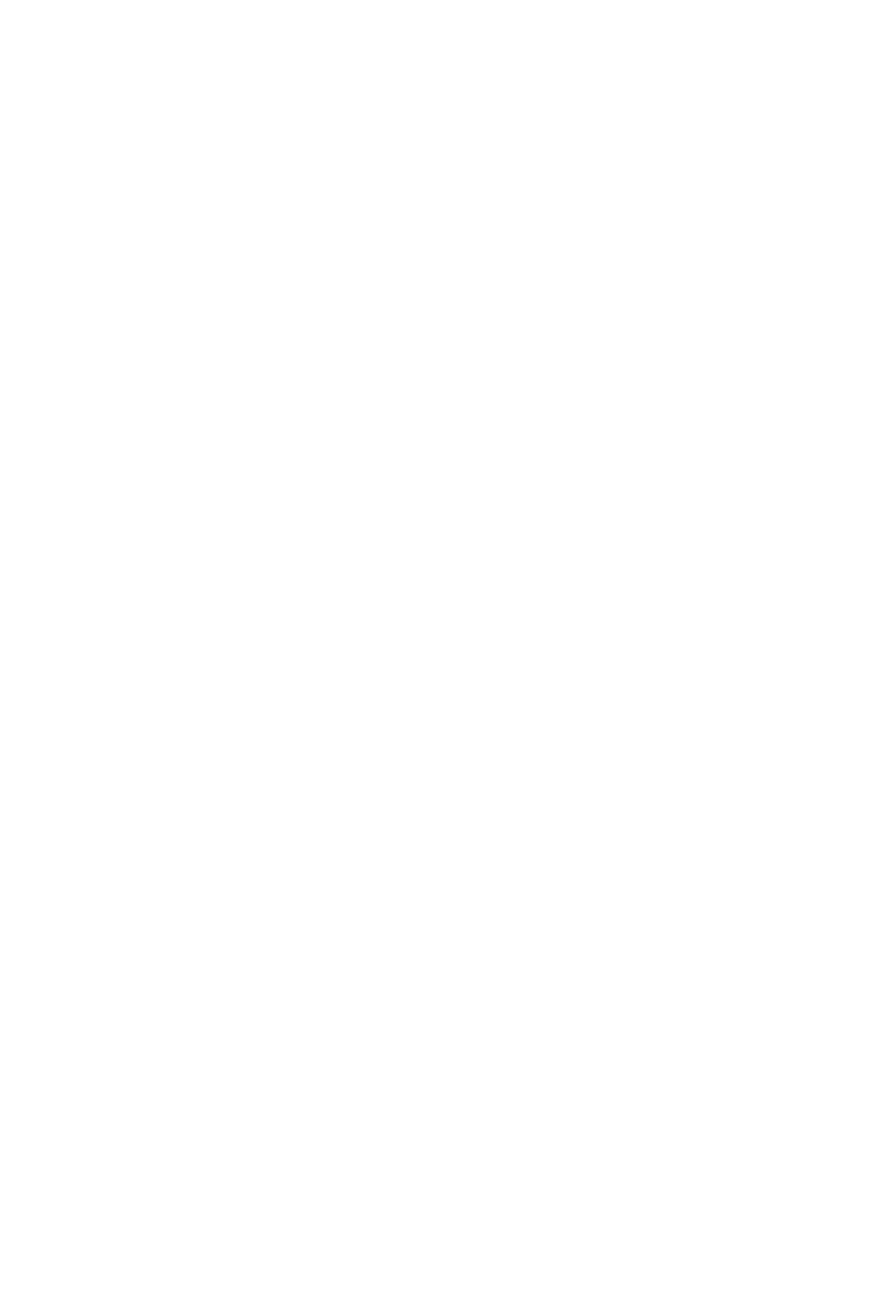
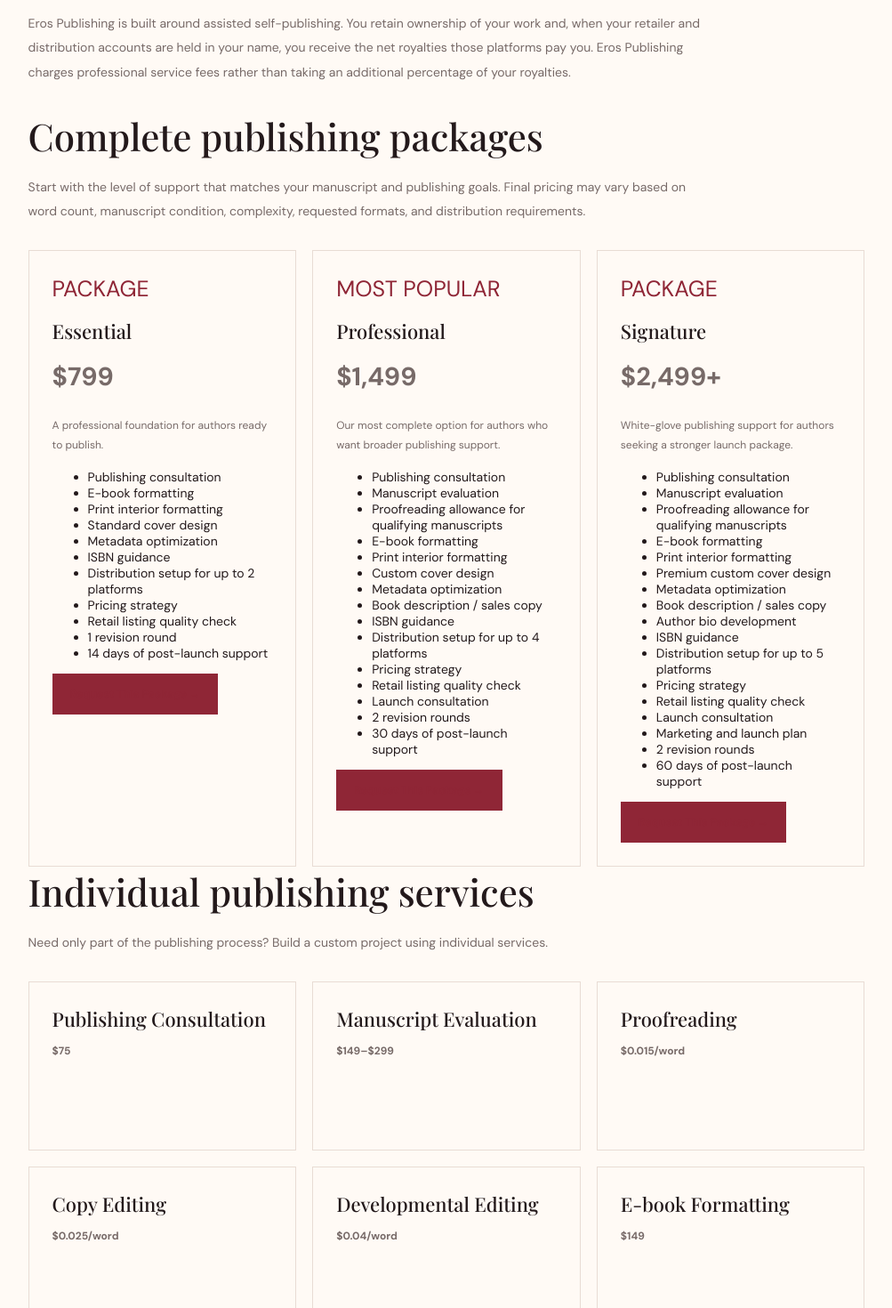
Before and after one commit to erospublish-bit/eros-publishing, a Next.js app: page /publishing-pricing in a window 1280 px wide. Before the commit this address had no page. Shown: the part 920-2390 px from the top of the page at 89% size, without its empty margins (138-1141 px from the left). Before the commit the page ends 800 px from the top, so only its background shows below. Built offline with nearby package versions, Linux system fonts and the light colour scheme; a web font is replaced by a local one.

Commit message:
Add publishing services pricing page

```diff
--- /dev/null
+++ b/app/publishing-pricing/page.tsx
@@ -0,0 +1,201 @@
+import type { Metadata } from 'next';
+import Link from 'next/link';
+import { PageShell } from '@/components/PageShell';
+
+export const metadata: Metadata = {
+  title: 'Publishing Services & Pricing | Eros Publishing',
+  description:
+    'Explore transparent self-publishing service pricing from Eros Publishing, including editing, formatting, cover design, distribution setup, and complete publishing packages.',
+};
+
+const individualServices = [
+  ['Publishing Consultation', '$75'],
+  ['Manuscript Evaluation', '$149–$299'],
+  ['Proofreading', '$0.015/word'],
+  ['Copy Editing', '$0.025/word'],
+  ['Developmental Editing', '$0.04/word'],
+  ['E-book Formatting', '$149'],
+  ['Print Interior Formatting', '$199'],
+  ['E-book + Print Formatting', '$299'],
+  ['Standard Cover Design', '$249'],
+  ['Premium Custom Cover', '$399+'],
+  ['ISBN / Publishing Setup Assistance', '$99'],
+  ['Single Distribution Platform Setup', '$199'],
+  ['Distribution Setup — Up to 4 Platforms', '$399'],
+  ['Additional Distribution Platform', '$75'],
+  ['Additional Book Setup', '$199+'],
+  ['Book Description / Sales Copy', '$99'],
+  ['Metadata, Categories & Keywords', '$99'],
+  ['Author Bio Development', '$75'],
+  ['Launch Consultation', '$149'],
+  ['30-Day Publishing Support', '$199'],
+];
+
+const packages = [
+  {
+    name: 'Essential',
+    price: '$799',
+    tagline: 'A professional foundation for authors ready to publish.',
+    features: [
+      'Publishing consultation',
+      'E-book formatting',
+      'Print interior formatting',
+      'Standard cover design',
+      'Metadata optimization',
+      'ISBN guidance',
+      'Distribution setup for up to 2 platforms',
+      'Pricing strategy',
+      'Retail listing quality check',
+      '1 revision round',
+      '14 days of post-launch support',
+    ],
+  },
+  {
+    name: 'Professional',
+    price: '$1,499',
+    tagline: 'Our most complete option for authors who want broader publishing support.',
+    featured: true,
+    features: [
+      'Publishing consultation',
+      'Manuscript evaluation',
+      'Proofreading allowance for qualifying manuscripts',
+      'E-book formatting',
+      'Print interior formatting',
+      'Custom cover design',
+      'Metadata optimization',
+      'Book description / sales copy',
+      'ISBN guidance',
+      'Distribution setup for up to 4 platforms',
+      'Pricing strategy',
+      'Retail listing quality check',
+      'Launch consultation',
+      '2 revision rounds',
+      '30 days of post-launch support',
+    ],
+  },
+  {
+    name: 'Signature',
+    price: '$2,499+',
+    tagline: 'White-glove publishing support for authors seeking a stronger launch package.',
+    features: [
+      'Publishing consultation',
+      'Manuscript evaluation',
+      'Proofreading allowance for qualifying manuscripts',
+      'E-book formatting',
+      'Print interior formatting',
+      'Premium custom cover design',
+      'Metadata optimization',
+      'Book description / sales copy',
+      'Author bio development',
+      'ISBN guidance',
+      'Distribution setup for up to 5 platforms',
+      'Pricing strategy',
+      'Retail listing quality check',
+      'Launch consultation',
+      'Marketing and launch plan',
+      '2 revision rounds',
+      '60 days of post-launch support',
+    ],
+  },
+];
+
+export default function PublishingPricingPage() {
+  return (
+    <PageShell
+      eyebrow="TRANSPARENT SELF-PUBLISHING PRICING"
+      title="Professional publishing support"
+      accent="without giving up your royalties."
+      intro="Choose the publishing support that fits your book. Eros Publishing offers transparent service-based pricing for editing, design, formatting, distribution setup, and complete self-publishing packages."
+    >
+      <section>
+        <h2 className="page-section-heading">Your book. Your rights. Your royalties.</h2>
+        <p className="page-lead">
+          Eros Publishing is built around assisted self-publishing. You retain ownership of your work and,
+          when your retailer and distribution accounts are held in your name, you receive the net royalties
+          those platforms pay you. Eros Publishing charges professional service fees rather than taking an
+          additional percentage of your royalties.
+        </p>
+      </section>
+
+      <section>
+        <h2 className="page-section-heading">Complete publishing packages</h2>
+        <p className="page-lead">
+          Start with the level of support that matches your manuscript and publishing goals. Final pricing
+          may vary based on word count, manuscript condition, complexity, requested formats, and distribution requirements.
+        </p>
+        <div className="page-card-grid">
+          {packages.map((pkg) => (
+            <article className="page-card" key={pkg.name}>
+              <div className="card-icon">{pkg.featured ? 'MOST POPULAR' : 'PACKAGE'}</div>
+              <h3>{pkg.name}</h3>
+              <p><strong style={{ fontSize: '1.8rem' }}>{pkg.price}</strong></p>
+              <p>{pkg.tagline}</p>
+              <ul>
+                {pkg.features.map((feature) => <li key={feature}>{feature}</li>)}
+              </ul>
+              <Link className="button button-primary" href="/contact">Request This Package →</Link>
+            </article>
+          ))}
+        </div>
+      </section>
+
+      <section>
+        <h2 className="page-section-heading">Individual publishing services</h2>
+        <p className="page-lead">
+          Need only part of the publishing process? Build a custom project using individual services.
+        </p>
+        <div className="page-card-grid">
+          {individualServices.map(([service, price]) => (
+            <article className="page-card" key={service}>
+              <h3>{service}</h3>
+              <p><strong>{price}</strong></p>
+            </article>
+          ))}
+        </div>
+      </section>
+
+      <section>
+        <h2 className="page-section-heading">Eros Complete Publishing</h2>
+        <div className="page-card">
+          <div className="card-icon">PREMIUM</div>
+          <h3>Starting at $3,999</h3>
+          <p>
+            For authors who want comprehensive support from manuscript refinement through publication and launch.
+            A custom scope may include developmental editing, copy editing or proofreading, premium cover design,
+            print and e-book formatting, metadata optimization, ISBN guidance, broad distribution setup, author bio,
+            book description, launch strategy, marketing materials, multiple revision rounds, and up to 90 days of post-publication support.
+          </p>
+          <Link className="button button-primary" href="/contact">Request a Custom Quote →</Link>
+        </div>
+      </section>
+
+      <section>
+        <h2 className="page-section-heading">How payment works</h2>
+        <ul className="page-list">
+          <li><strong>50% deposit to begin.</strong> Production starts after the scope is approved and the initial payment is received.</li>
+          <li><strong>50% before final publication or delivery.</strong> The remaining project balance is due before final files are released or publication setup is completed.</li>
+          <li><strong>Editing is based on manuscript length.</strong> Package editing allowances may be capped by word count, and longer or more complex manuscripts may require a custom quote.</li>
+          <li><strong>Third-party costs are separate unless stated.</strong> ISBN purchases, copyright registration, proofs, printing, advertising, retailer fees, and other outside expenses are not included unless specifically listed in your agreement.</li>
+        </ul>
+      </section>
+
+      <section>
+        <h2 className="page-section-heading">Important publishing terms</h2>
+        <p className="page-lead">
+          Eros Publishing provides assisted self-publishing services. Publication, distribution, sales, rankings,
+          reviews, and revenue are not guaranteed. Final deliverables, revision allowances, ownership terms,
+          deadlines, and payment requirements are documented in the client service agreement before production begins.
+        </p>
+      </section>
+
+      <section className="page-cta-panel">
+        <h2>Ready to publish your book professionally?</h2>
+        <p>
+          Tell us your genre, approximate word count, current manuscript stage, desired formats, and the publishing
+          services you need. We will help identify the most appropriate package or create a custom project scope.
+        </p>
+        <Link className="button button-light" href="/contact">Request a Publishing Quote →</Link>
+      </section>
+    </PageShell>
+  );
+}
```
